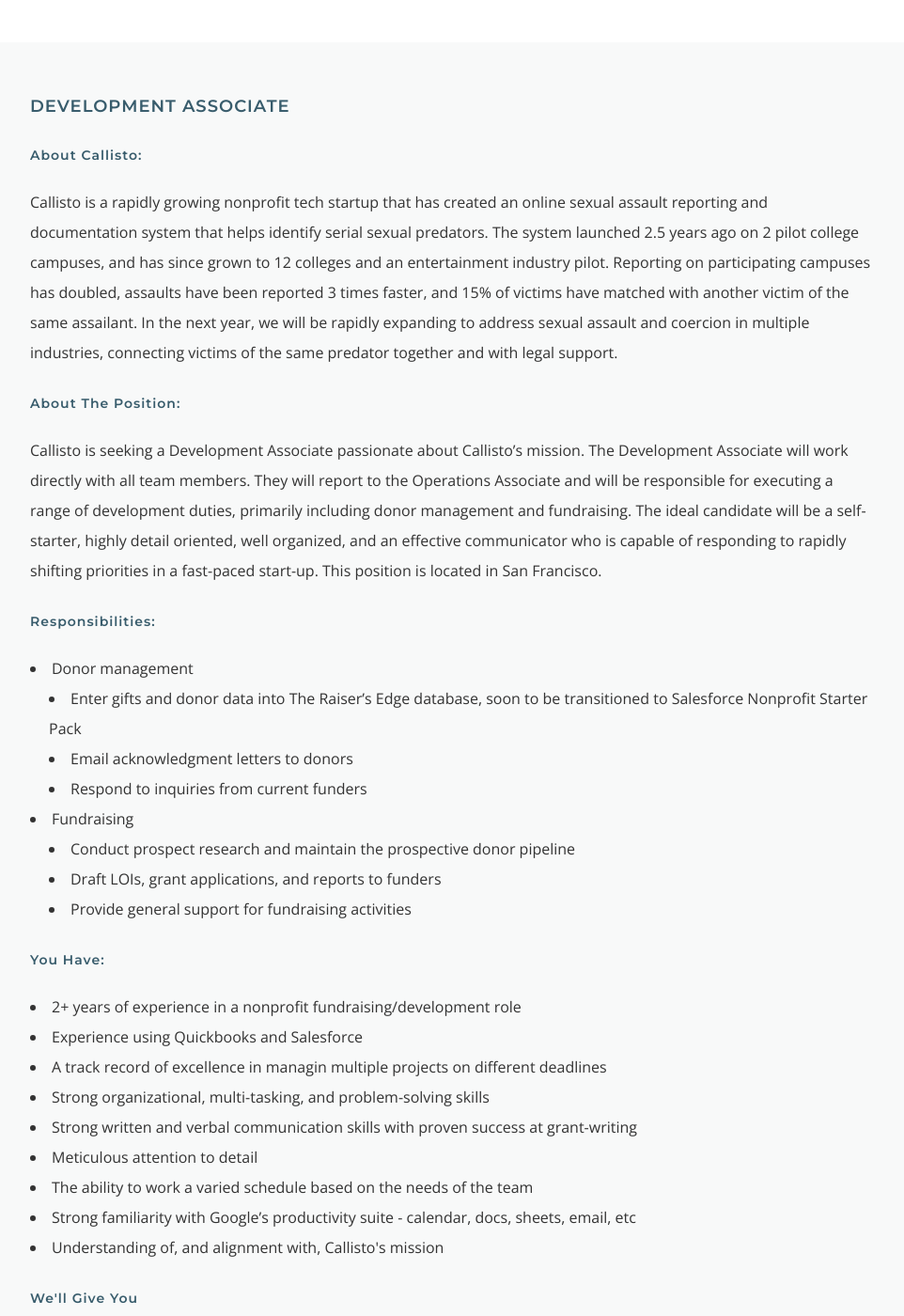
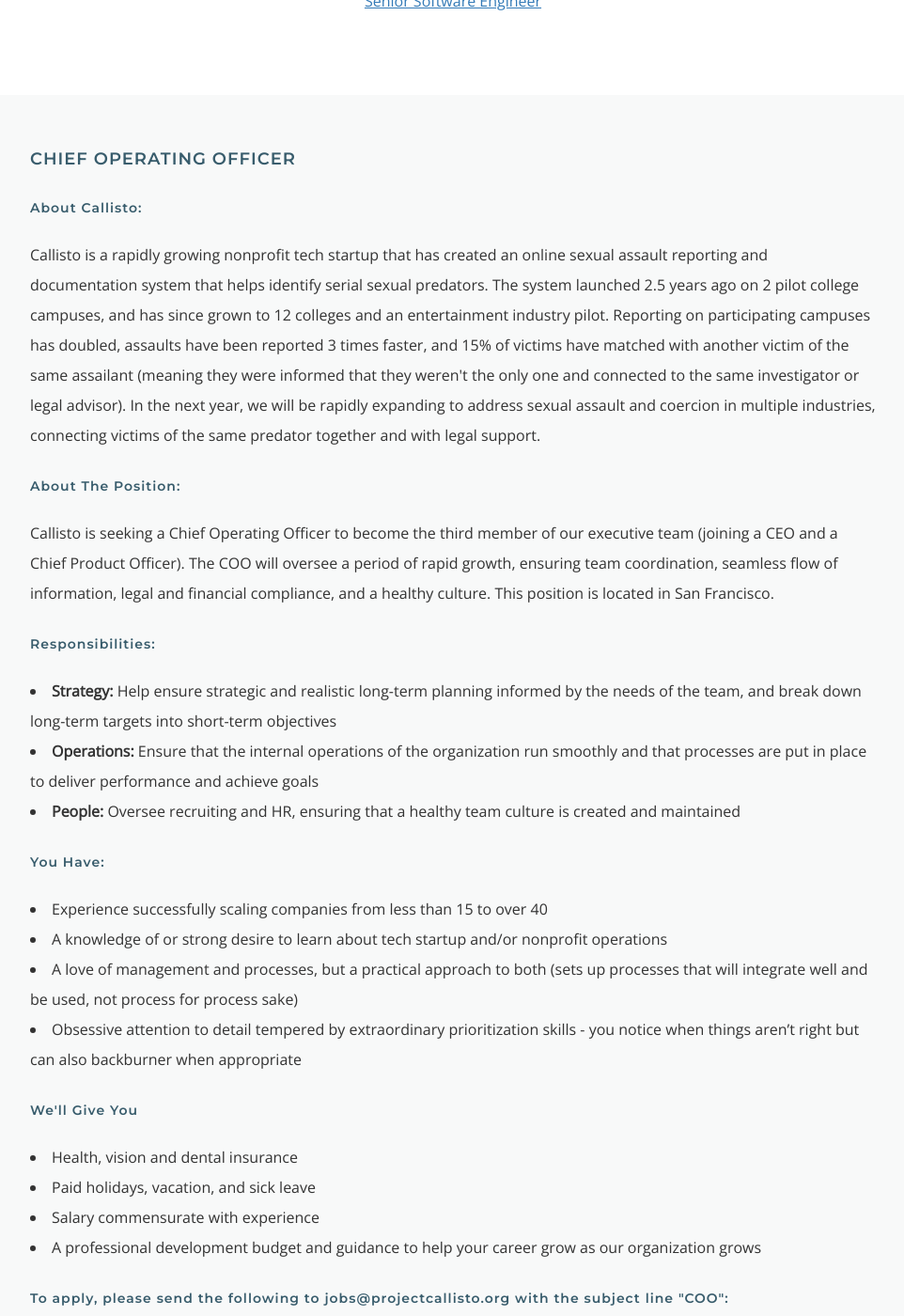
Before and after one commit to project-callisto/projectcallisto-dot-org, a Jekyll site: the page built from work-with-us.html, in a window 1280 px wide and 1400 px high, scrolled down 747 px. Shown: the whole window at 94% size, without its empty margins (158-1120 px from the left). Built offline with Jekyll 4.4.1, drawn with Linux system fonts in a browser that asks for light colours; some of the changed text lies outside the part shown.

Commit message:
COO added back

```diff
--- a/work-with-us.html
+++ b/work-with-us.html
@@ -11,12 +11,46 @@
 <section>
     <div class="paragraph-content-spacer">
         <h3>Jobs</h3>
+        <p><a href="#coo">Chief Operating Officer</a></p>
         <p><a href="#oda">Development Associate</a></p>
         <p><a href="#eng">Senior Software Engineer</a></p>
     </div>
 </section>
 
 <section class="our-team expanded-section">
+     <article id="coo">
+        <h4>CHIEF OPERATING OFFICER</h4>
+        <h5>About Callisto:</h5>
+        <p>Callisto is a rapidly growing nonprofit tech startup that has created an online sexual assault reporting and documentation system that helps identify serial sexual predators. The system launched 2.5 years ago on 2 pilot college campuses, and has since grown to 12 colleges and an entertainment industry pilot. Reporting on participating campuses has doubled, assaults have been reported 3 times faster, and 15% of victims have matched with another victim of the same assailant (meaning they were informed that they weren't the only one and connected to the same investigator or legal advisor). In the next year, we will be rapidly expanding to address sexual assault and coercion in multiple industries, connecting victims of the same predator together and with legal support.</p>
+        <h5>About The Position:</h5>
+        <p>Callisto is seeking a Chief Operating Officer to become the third member of our executive team (joining a CEO and a Chief Product Officer). The COO will oversee a period of rapid growth, ensuring team coordination, seamless flow of information, legal and financial compliance, and a healthy culture. This position is located in San Francisco.</p>
+        <h5>Responsibilities:</h5>
+        <ul>
+            <li><b>Strategy:</b> Help ensure strategic and realistic long-term planning informed by the needs of the team, and break down long-term targets into short-term objectives</li>
+            <li><b>Operations:</b> Ensure that the internal operations of the organization run smoothly and that processes are put in place to deliver performance and achieve goals</li>
+            <li><b>People:</b> Oversee recruiting and HR, ensuring that a healthy team culture is created and maintained</li>
+        </ul>
+        <h5>You Have:</h5>
+        <ul>
+            <li>Experience successfully scaling companies from less than 15 to over 40</li>
+            <li>A knowledge of or strong desire to learn about tech startup and/or nonprofit operations</li>
+            <li>A love of management and processes, but a practical approach to both (sets up processes that will integrate well and be used, not process for process sake)</li>
+            <li>Obsessive attention to detail tempered by extraordinary prioritization skills - you notice when things aren’t right but can also backburner when appropriate</li>
+        </ul>
+        <h5>We'll Give You</h5>
+        <ul>
+            <li>Health, vision and dental insurance</li>
+            <li>Paid holidays, vacation, and sick leave</li>
+            <li>Salary commensurate with experience</li>
+            <li>A professional development budget and guidance to help your career grow as our organization grows</li>
+        </ul>
+        <h5>To apply, please send the following to jobs@projectcallisto.org with the subject line "COO":</h5>
+        <ul>
+            <li>Resume</li>
+            <li>Cover Letter</li>
+        </ul>
+        <p>We are an equal opportunity employer and value diversity at our organization. We do not discriminate on the basis of race, religion, color, national origin, gender, sexual orientation, age, marital status, veteran status, or disability status.</p>
+    </article>
     <article id="oda">
         <h4>DEVELOPMENT ASSOCIATE</h4>
         <h5>About Callisto:</h5>
```
